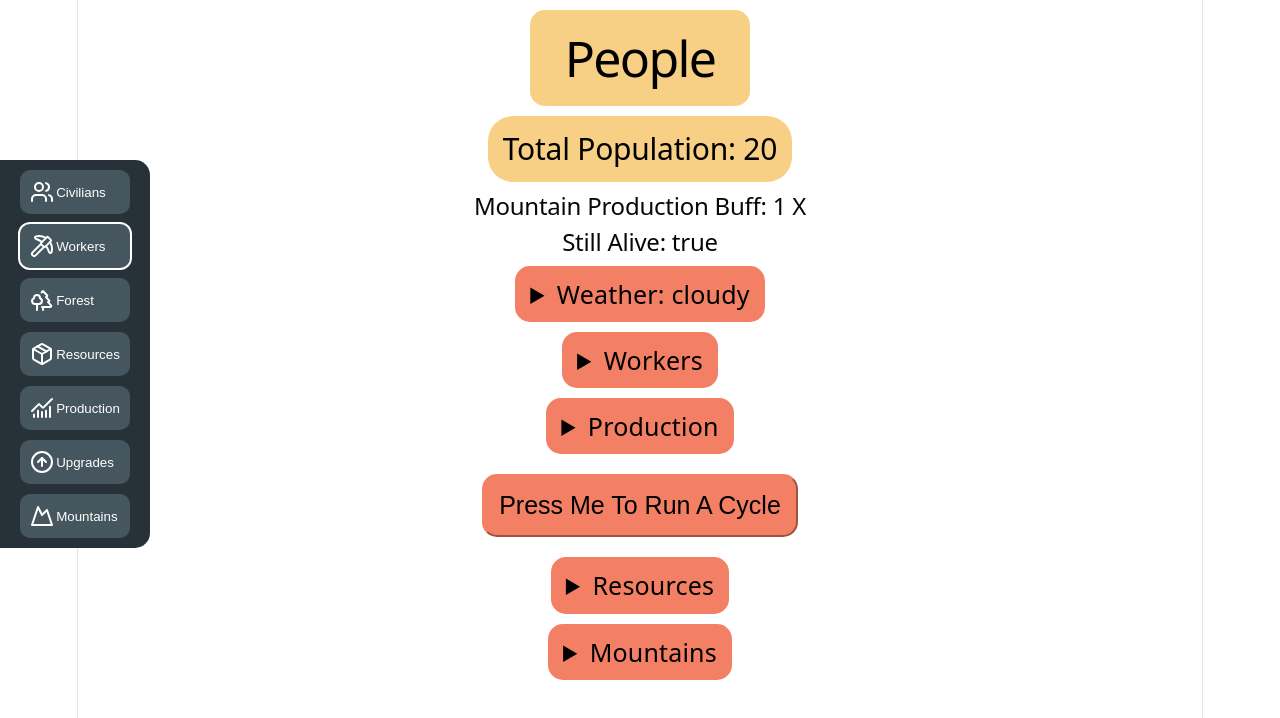
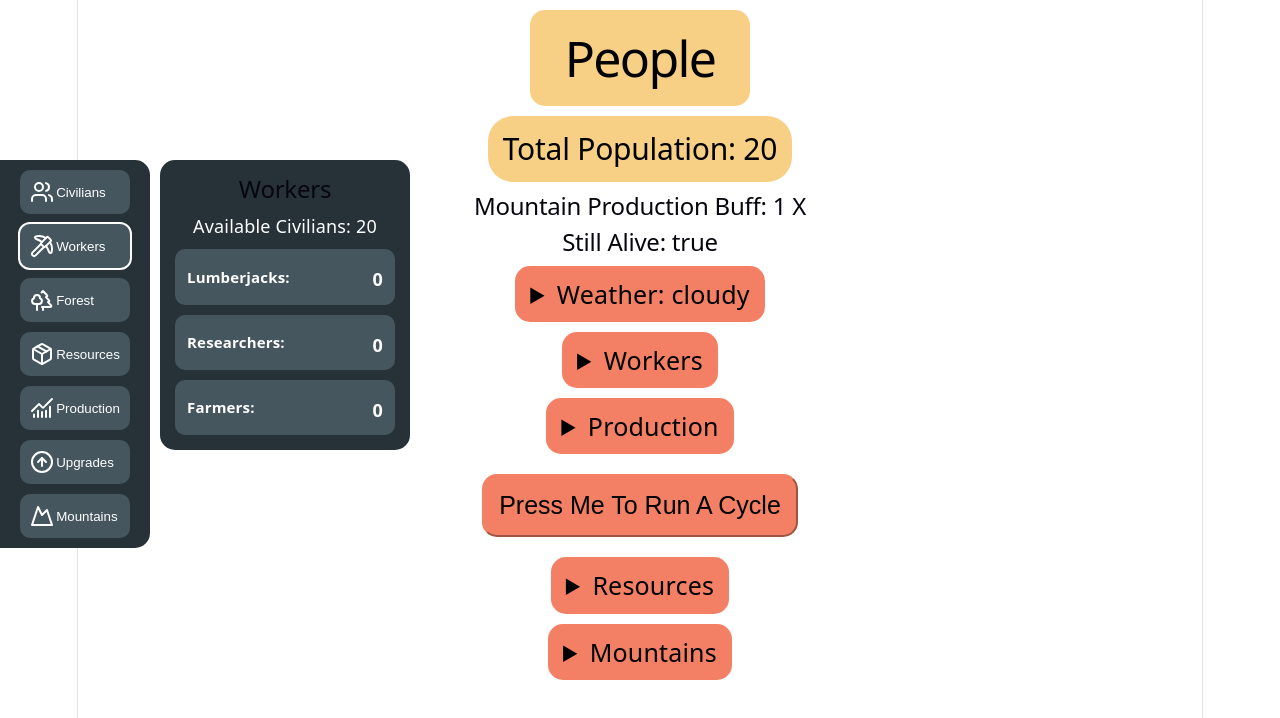
Before and after one commit to Scripting-Java/TerraPeak, a React (Vite) app: page / in a window 1280 px wide. Both pictures are taken after a click on the button "Workers". Shown: the top 718 px of the page. Built offline with nearby package versions, Linux system fonts and the light colour scheme.

Commit message:
Worker panel

```diff
--- a/src/components/Sidebar.tsx
+++ b/src/components/Sidebar.tsx
@@ -3,6 +3,7 @@ import type { civilian, game, mountainTypes, resources, workerType } from "../ga
 import {Users, Package, ChartNoAxesCombined, ArrowUpCircle, Mountain, Pickaxe, Trees} from "lucide-react"
 import "./Sidebar.css"
 import { Civilians } from "./sideComponents/Civilians/Civilians";
+import { Workers } from "./sideComponents/Workers/Workers";
 
 interface Sidebar{
     current:game,
@@ -29,6 +30,7 @@ export function Sidebar({current,production,onPopChange,onUpgrade,onMountain}:Si
             </div>
             <div className="sidebarInfo">
                 {active==="civilians" && <Civilians current={current}></Civilians>}
+                {active==="workers" && (<Workers current={current} onPopChange={onPopChange} onUpgrade={onUpgrade}></Workers>)}
             </div>
         </div>
     )
--- /dev/null
+++ b/src/components/sideComponents/Workers/Workers.css
@@ -0,0 +1,52 @@
+.workerPanel{
+    width:220px;
+    padding:15px;
+    background-color: #263238;
+    color:white;
+    border-radius: 15px;
+    display: flex;
+    flex-direction: column;
+    gap:10px;
+}
+
+.worker{
+    padding:12px;
+    background-color: #46565e;
+    border-radius: 10px;
+}
+
+.workerSum{
+    cursor:pointer;
+    display: flex;
+    justify-content: space-between;
+    align-items: center;
+    text-align: center;
+}
+
+.workerSum h3{
+    margin:0;
+    font-size: 15px;
+    font-weight:bold;
+}
+
+.workerSum p{
+    font-size: 18px;
+    font-weight: bold;
+    margin: 5px 0 0;
+}
+
+.workerInfo{
+    display: flex;
+    flex-direction: column;
+    gap:8px;
+    margin-top: 12px;
+}
+
+.workerButton{
+    border: none;
+    padding:5px;
+    border-radius: 6px;
+}
+.reduceMargin{
+    margin-bottom: 0;
+}
--- /dev/null
+++ b/src/components/sideComponents/Workers/Workers.tsx
@@ -0,0 +1,58 @@
+import type { game, resourceType, workerType } from "../../../game/types"
+import { workTypes } from "../../../game/types"
+import { getTotalCivs } from "../../../game/helpers"
+import { variables } from "../../../game/values"
+import "./Workers.css"
+interface workers {
+    current: game,
+    onPopChange: (type: workerType, amt: number) => void,
+    onUpgrade: (type: workerType) => void
+}
+function getCost(type: workerType) {
+    if (type === "lumberjack")
+        return variables.lumberjackUpgradeCosts
+    if (type === "farmer")
+        return variables.farmerUpgradeCosts
+    return variables.researcherUpgradeCosts
+}
+
+function getMaterial(type: workerType): resourceType {
+    if (type === "lumberjack")
+        return "wood"
+    if (type === "farmer")
+        return "peaches"
+    return "gas"
+}
+
+export function Workers({ current, onPopChange, onUpgrade }: workers) {
+    const totalCivs = getTotalCivs(current)
+    return (
+        <div className="workerPanel">
+            <h2 className="reduceMargin">Workers</h2>
+            <p>Available Civilians: {totalCivs}</p>
+            {workTypes.map(type => {
+                const costs = getCost(type)
+                const upgradeCost = costs[current.upgrades[type]]
+                const material = getMaterial(type)
+                return (
+                    <div key={type} className="worker">
+                        <details>
+                            <summary className="workerSum">
+                                <h3>{type.charAt(0).toUpperCase() + type.substring(1, type.length)}s:</h3>
+                                <p>{current.population[type]}</p>
+                            </summary>
+
+                            <div className="workerInfo">
+                            <button className="workerButton" disabled={totalCivs === 0} onClick={() => onPopChange(type, 1)}>Add Worker</button>
+                            <button className="workerButton" disabled={current.population[type] === 0} onClick={() => onPopChange(type, -1)}>Remove Worker</button>
+                            <p>Upgrade Level: {current.upgrades[type]}</p>
+                            <p>Upgrade Cost: {upgradeCost === undefined ? "Max Level" : `${upgradeCost} ${material}`}</p>
+                            <button className="workerButton" disabled={upgradeCost === undefined || current.resources[(material)] < upgradeCost} onClick={() => onUpgrade(type)}>Upgrade</button>
+                            </div>
+                        </details>
+                    </div>
+                )
+            })}
+        </div>
+    )
+}
```
